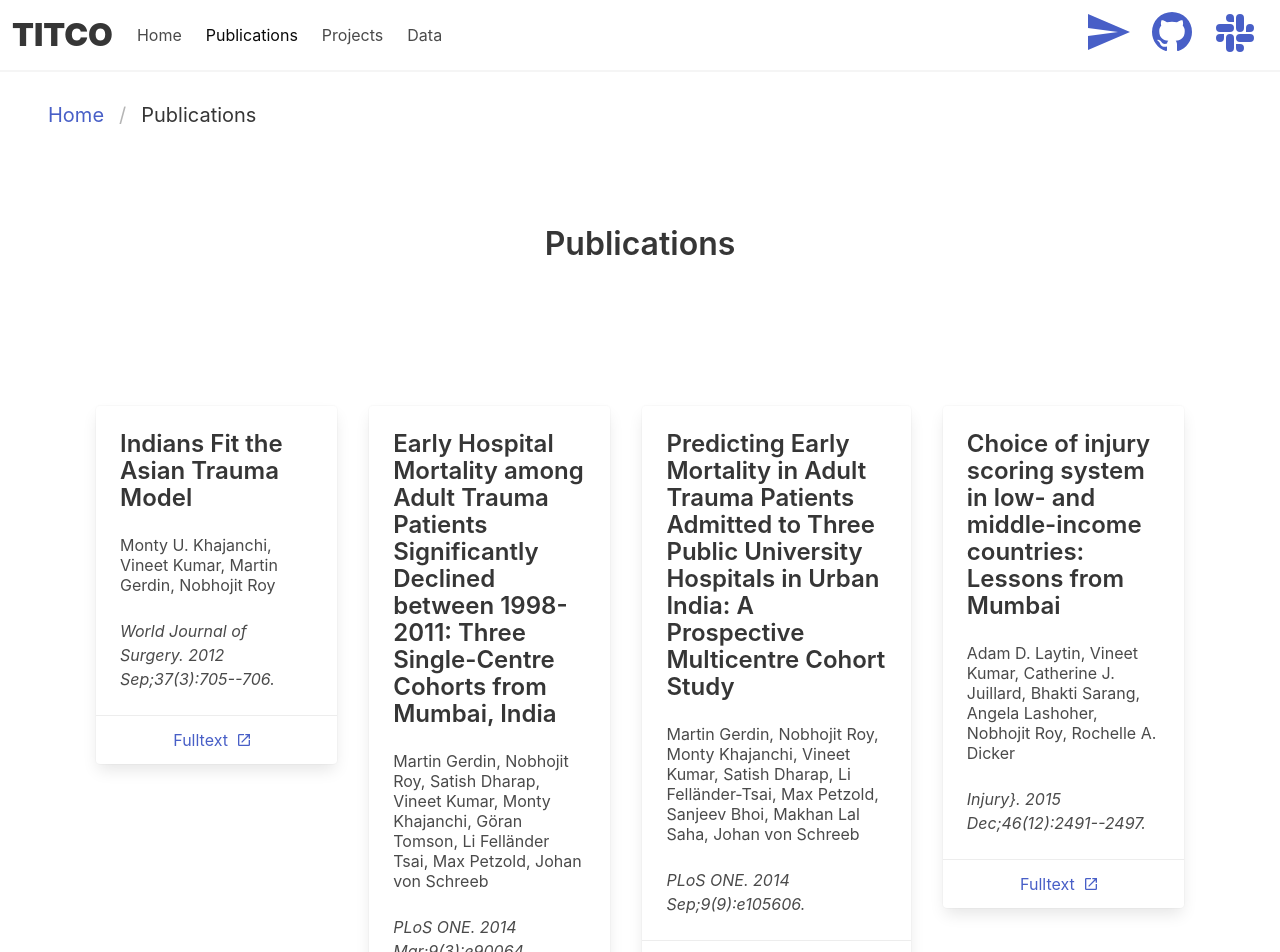
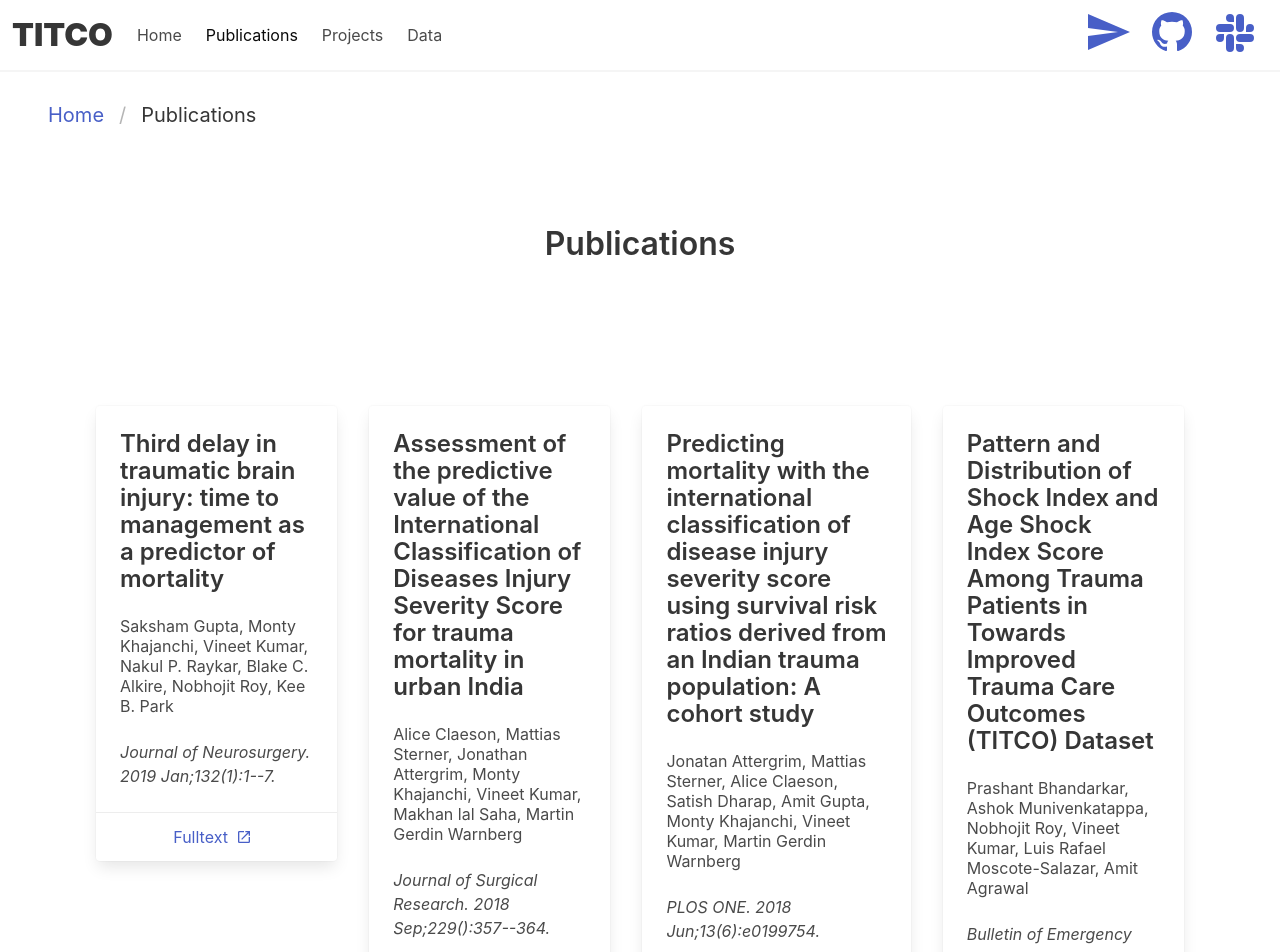
Before and after one commit to martingerdin/titco.org, a Next.js app: page /publications in a window 1280 px wide. Shown: the top 952 px of the page. Built offline with nearby package versions, Linux system fonts and the light colour scheme.

Commit message:
Sort publication list

```diff
--- a/pages/publications.tsx
+++ b/pages/publications.tsx
@@ -10,11 +10,17 @@ const GridStyled = styled.div`
 `;
 
 export default function PublicationsPage() {
+  const sortedPublications = [...publications]
+    .sort((a, b) => {
+      return b.YEAR - a.YEAR;
+    });
+
   return (
     <Layout title="Publications">
 	<section className="section">
 	    <GridStyled>
-		{publications.map((publication) => {
+		{sortedPublications
+		  .map((publication) => {
 		    const {AUTHOR, TITLE, VOLUME, NUMBER, URL, JOURNAL, YEAR, MONTH, PAGES} = publication;
 		    return(
 		      <Publication
```
Lines whose indentation alone changed are shown as unchanged.
